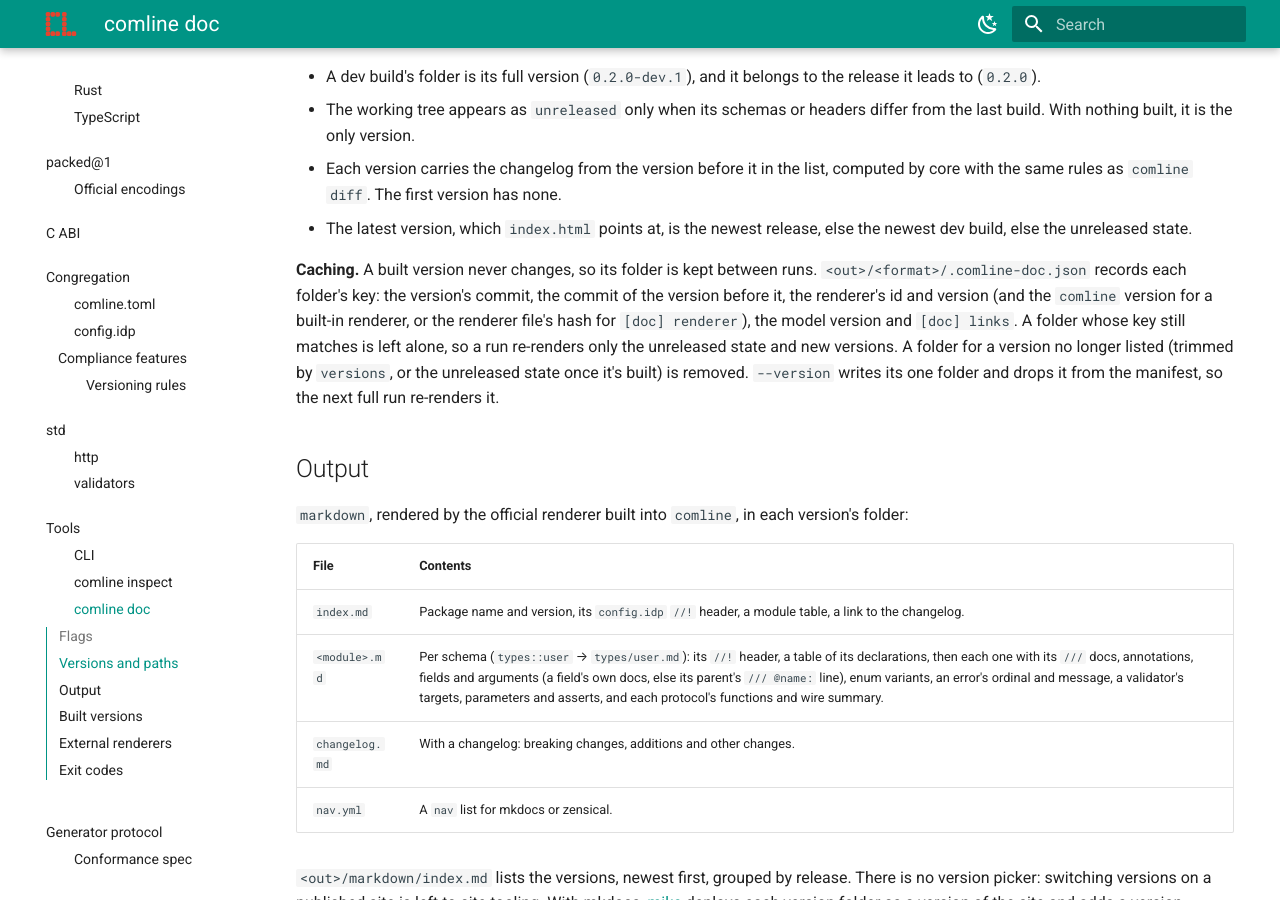
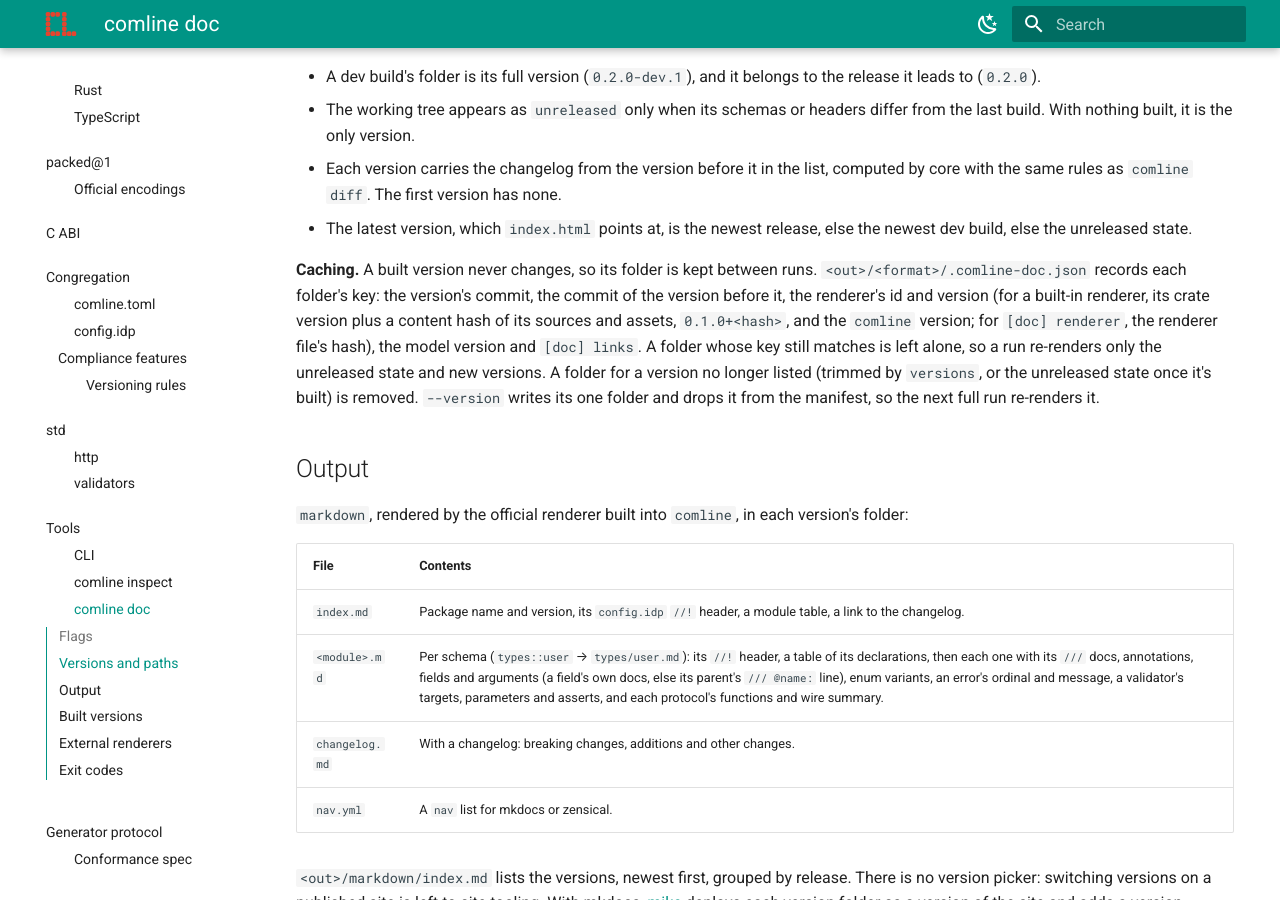
Before and after one commit to ComlineProject/docs, an MkDocs documentation site: the page built from docs/docs/reference/tools/doc.md, in a window 1280 px wide and 900 px high, scrolled down 1285 px. Built offline with MkDocs 1.6.1 and Material for MkDocs 9.7.7, drawn with Linux system fonts in a browser that asks for light colours; the version menu is left out.

Commit message:
docs: the built-in renderers' cache key carries a content hash

```diff
--- a/docs/docs/reference/tools/doc.md
+++ b/docs/docs/reference/tools/doc.md
@@ -61,8 +61,9 @@ docs/api/
 **Caching.** A built version never changes, so its folder is kept between
 runs. `<out>/<format>/.comline-doc.json` records each folder's key: the
 version's commit, the commit of the version before it, the renderer's id and
-version (and the `comline` version for a built-in renderer, or the renderer
-file's hash for `[doc] renderer`), the model version and `[doc] links`. A
+version (for a built-in renderer, its crate version plus a content hash of
+its sources and assets, `0.1.0+<hash>`, and the `comline` version; for
+`[doc] renderer`, the renderer file's hash), the model version and `[doc] links`. A
 folder whose key still matches is left alone, so a run re-renders only the
 unreleased state and new versions. A folder for a version no longer listed
 (trimmed by `versions`, or the unreleased state once it's built) is removed.
```
